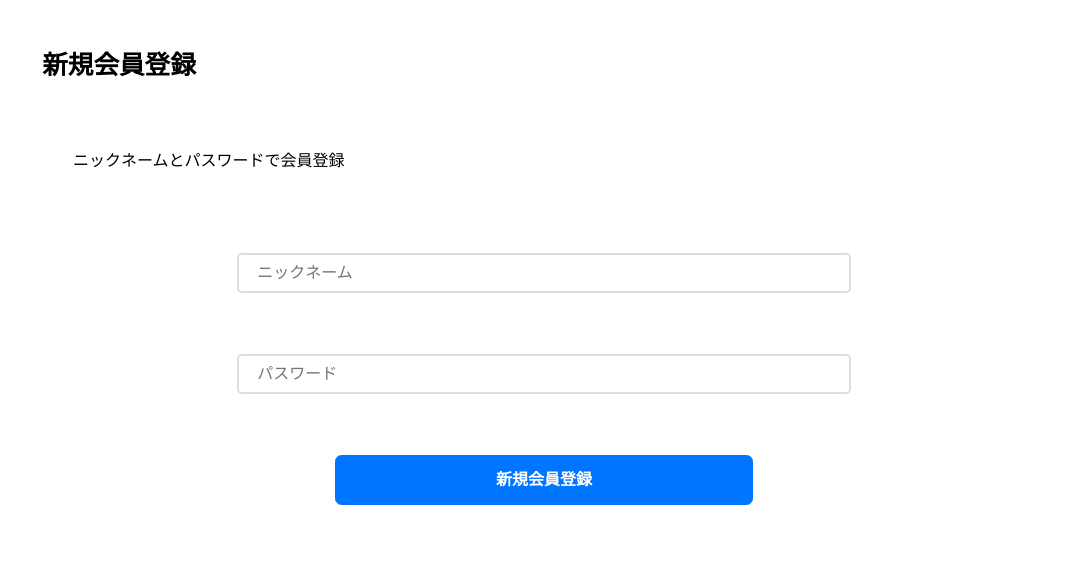
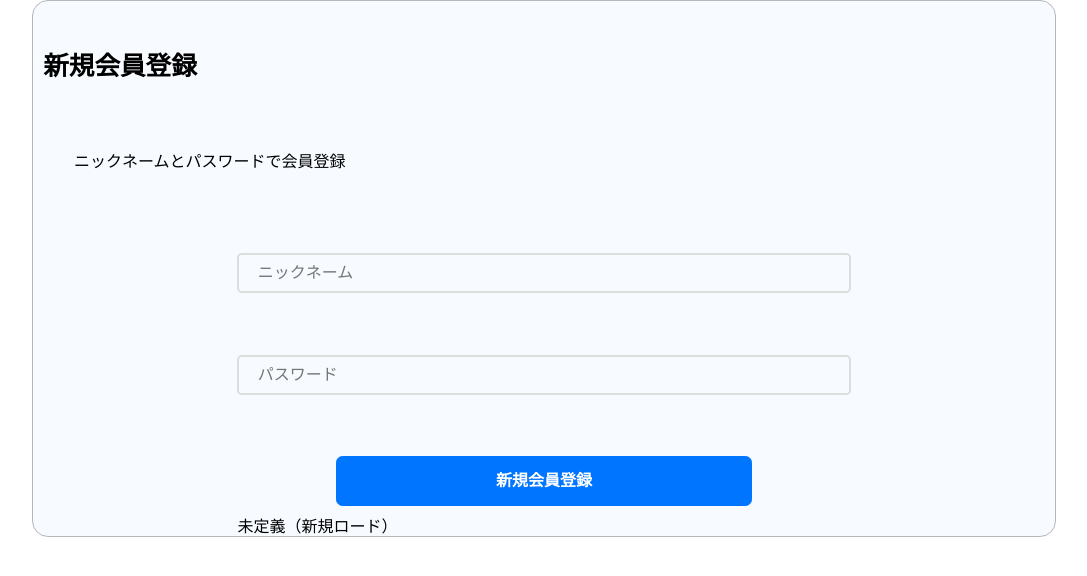
Before and after one commit to HAL-OSAKA-IT/game_collect, a PHP site: page /member/registration.php in a window 1280 px wide. Shown: the top 576 px of the page, without its empty margins (96-1183 px from the left). Run offline with PHP 8.4, Linux system fonts and the light colour scheme; data that the repository does not hold is empty.

Commit message:
php if文のみ

```diff
--- a/member/css/form.css
+++ b/member/css/form.css
@@ -6,6 +6,9 @@ html {
 
 #form {
   margin: 0 10%;
+  background-color: #f7fbff;
+  border: solid 1px #b5b7bb;
+  border-radius: 1rem;
 }
 #form .form_contents h2 {
   font-size: 1.6rem;
--- a/member/css/form.scss
+++ b/member/css/form.scss
@@ -1,6 +1,7 @@
 $fontWeight: 600;
 $transition: .2s;
 $buttoncolor:#0075ff;
+$borderradius: 0.3rem;
 
 html {
     box-sizing: border-box;
@@ -8,6 +9,9 @@ html {
 }
 #form{
     margin: 0 10%;
+    background-color: #f7fbff;
+    border: solid 1px #b5b7bb;
+    border-radius: 1rem;
     .form_contents{
         h2{
             font-size: 1.6rem;
@@ -28,7 +32,7 @@ html {
                 width: 100%;
                 height: 5vh;
                 border: 2px solid #ddd; /*枠線*/
-                border-radius: 0.3rem;
+                border-radius: $borderradius;
                 padding-left: 3%;
             }
             button{
--- a/member/registration.php
+++ b/member/registration.php
@@ -10,8 +10,30 @@
  *      3.2 登録後のページに遷移する処理を書く。または、登録完了ページを下部に作り、条件分岐で登録完了後に表示するようにする。(form部分は非表示にする)
  *
  * */
-if (isset($name)){
 
+// 入力チェック
+$inputname="";
+$inputpass="";
+if (isset($_POST['name']) && isset($_POST['password'])){
+    if (!($_POST['name']=="") && !($_POST["password"]=="")){
+        // ニックネームとパスワード確認OK
+        $test="sql実行";
+        $_POST["name"]="";
+        $_POST["password"]="";
+    }else if(($_POST['name']=="") && ($_POST["password"]=="")){
+        // ニックネーム、パスワード未入力
+        $test="name、password未入力";
+    }else if($_POST['name']==""){
+        // ニックネーム未入力
+        $inputpass='value="'.$_POST["password"].'"';
+        $test="name未入力";
+    }else if($_POST['password']==""){
+        // パスワード未入力
+        $inputname='value="'.$_POST["name"].'"';
+        $test="password未入力";
+    }
+}else{
+    $test="未定義（新規ロード）";
 }
 
 
@@ -65,15 +87,14 @@ if (isset($name)){
             <h2>新規会員登録</h2>
             <p>ニックネームとパスワードで会員登録</p>
 
-            <form action="" method="" method="POST">
+            <form action="?" method="POST">
                 <div id="input_area">
-                    <input type="text" name="name" placeholder="ニックネーム" name="name">
-                    <input type="password" name="password" placeholder="パスワード" name="password">
+                    <input type="text" name="name" placeholder="ニックネーム" name="name" <?php echo $inputname ?>>
+                    <input type="password" name="password" placeholder="パスワード" name="password" <?php echo $inputpass ?>>
                     <button type="submit">新規会員登録</button>
-
+                    <?php echo $test ?>
                 </div>
             </form>
-            <?php echo $_POST['name']; ?>
         </div>
     </div>
 </body>
```
Also changed, not shown: 1 other file.
